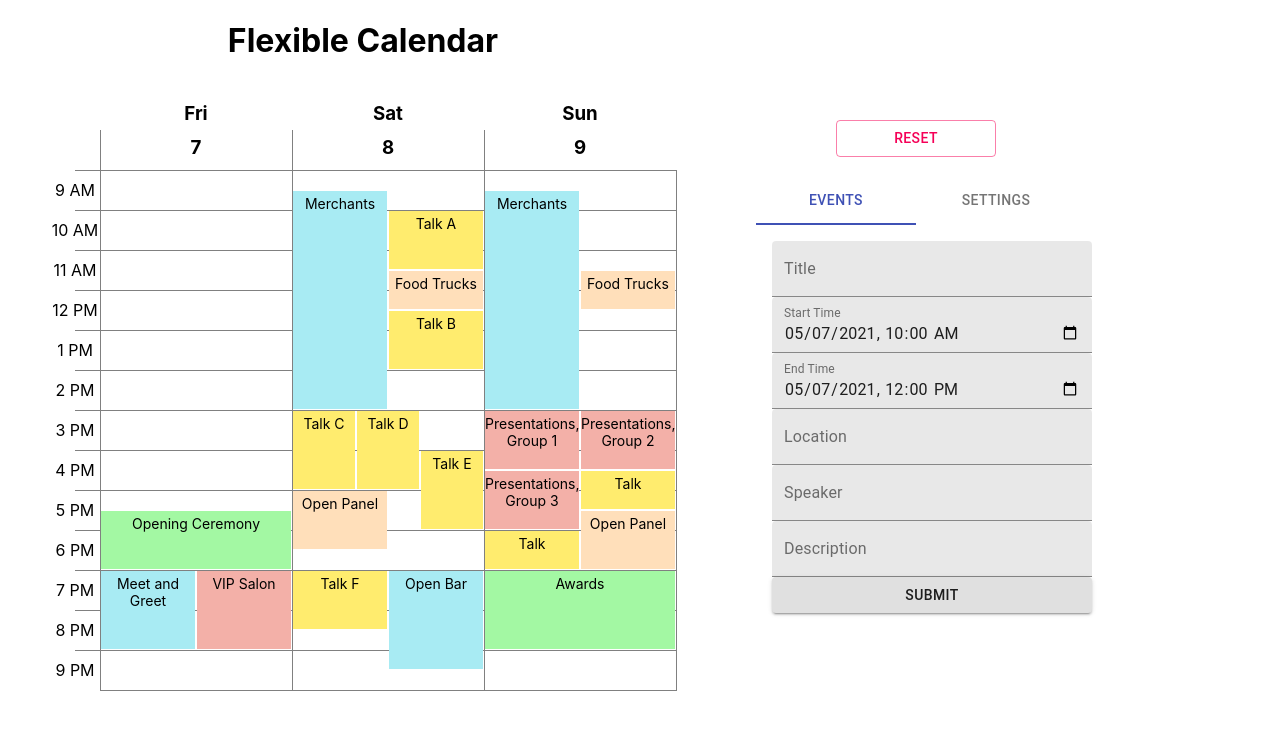
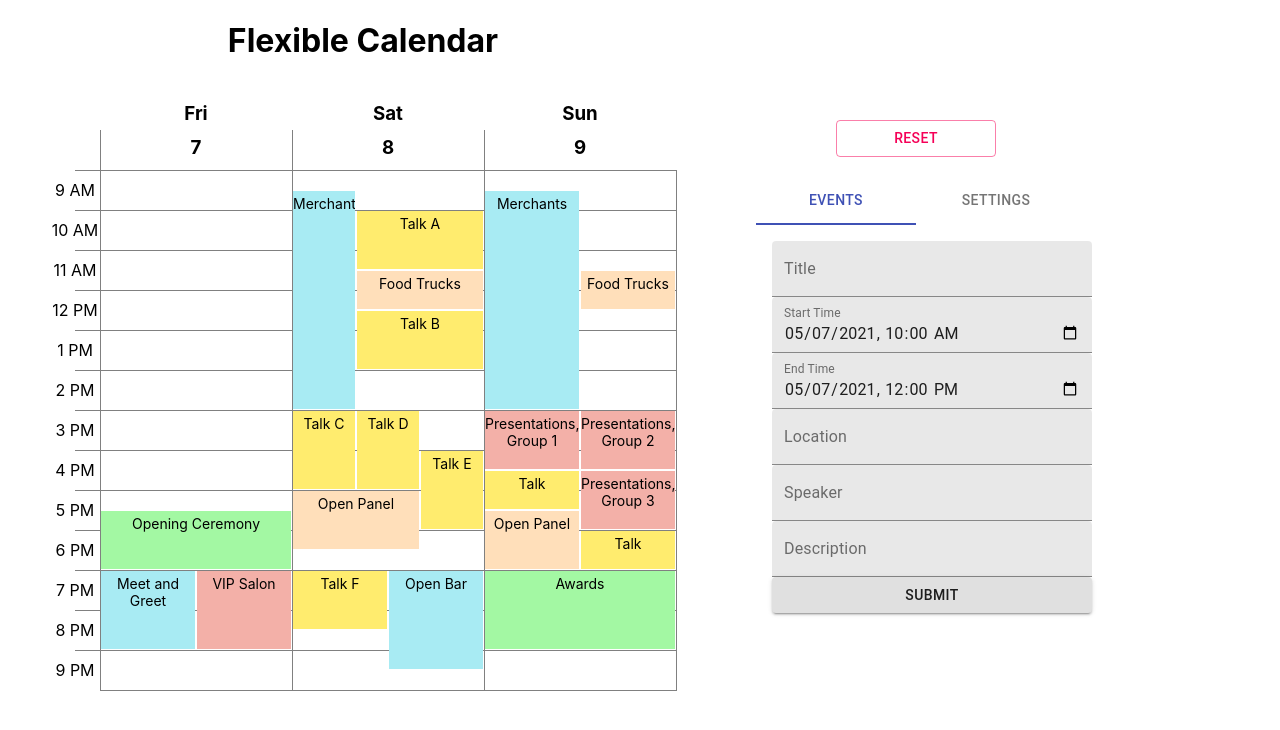
Before and after one commit to EmilyLow/event-scheduler-browser, a React (Create React App) app: page / in a window 1280 px wide. Shown: the top 730 px of the page. Built offline with nearby package versions, Linux system fonts and the light colour scheme.

Commit message:
Updated organization algorithm

```diff
--- a/src/App.js
+++ b/src/App.js
@@ -13,6 +13,7 @@ import Button from '@material-ui/core/Button';
 
 import presetEvents from "./presetEvents";
 import presetSettings from "./presetSettings";
+import organizeEvents from "./organization";
 
 import { StylesProvider } from '@material-ui/core/styles';
 
@@ -163,7 +164,9 @@ const getEvents = () => {
     let appEvents = convertToDate(JSON.parse(localStorage.events));
 
     let onDay = getEventsOnDay(appEvents, formNewEvent.start_time);
-    let organized = organizeEvents(onDay);
+
+    let dayNum = dateDiff(settings.startDate, newEvent.start_time);
+    let organized = organizeEvents(onDay, dayNum);
 
     localStorage.events = JSON.stringify(organized);
 
@@ -228,7 +231,8 @@ const getEvents = () => {
       currentDate.setDate(startDate.getDate() + i);
 
       let eventSubset = getEventsOnDay(unorganizedList, currentDate);
-      let organizedSubset = organizeEvents(eventSubset);
+
+      let organizedSubset = organizeEvents(eventSubset, i);
 
       allEvents = [...allEvents, ...organizedSubset];
     }
@@ -291,7 +295,8 @@ const getEvents = () => {
 
     let remainingOnDay = getEventsOnDay(formRemainingEvents, deletedEvent.start_time);
 
-    let organized = organizeEvents(remainingOnDay);
+    let dayNum = dateDiff(settings.startDate, deletedEvent.start_time);
+    let organized = organizeEvents(remainingOnDay, dayNum);
 
     for(let i = 0; i < organized.length; i++) {
       for(let j = 0; j < formRemainingEvents.length; j++) {
@@ -339,145 +344,9 @@ const convertToDate = (rawEvents) => {
   return postEvents;
 }
 
-  //TODO: Replace with new algorithm
-  //Note, assumes all events are on a single day
-  function organizeEvents(rawEvents) {
-
-    if(rawEvents.length === 0) {
-      return [];
-    }
 
 
 
-    let dayNum = dateDiff(settings.startDate, rawEvents[0].start_time);
-
-    let colOffset = 2;
-
-    let baseColumn = dayNum * 12 + colOffset;
-
-    let cleanEvents = [];
-    rawEvents.forEach(event => {
-        let newEvent = {...event, start_col: 0, span: 0};
-        cleanEvents.push(newEvent);
-
-    });
-
-    let addedEvents = [];
-
-    for(let i = 0; i < cleanEvents.length; i++) {
-
-        let intIndex = [];
-        for(let j = 0; j < addedEvents.length; j++) {
-            if(checkTimeInt(cleanEvents[i], addedEvents[j])) {
-                intIndex.push(j);
-            }
-        }
-
-
-
-        //Length of intIndex is the number of intersections
-        if(intIndex.length === 0) {
-            cleanEvents[i].span = 12;
-            cleanEvents[i].start_col = baseColumn;
-            addedEvents.push(cleanEvents[i]);
-        } else {
-            let defaultSpan;
-            if(intIndex.length < 4) {
-              defaultSpan = 12/(intIndex.length +1);
-            } else if (intIndex.length < 6) {
-              defaultSpan = 2;
-            } else if (intIndex.length < 12) {
-              defaultSpan = 1;
-            } else {
-              defaultSpan = 0;
-              console.log("Error: No more than twelve events can intersect.");
-            }
-
-
-             //Add new event to addedEvents, and add it's index to the list of intersections
-             //Once the current event is added, it is now one of the intersecting events
-             addedEvents.push(cleanEvents[i]);
-             intIndex.push(addedEvents.length-1)
-
-
-             let slots = new Array(intIndex.length).fill(0);
-
-             for(let j = 0; j < intIndex.length ; j++) {
-
-
-                let addedIndex = intIndex[j];
-                //Current intersecting event that is being placed
-                let intEvent = addedEvents[addedIndex];
-
-
-                //Makes the span smaller, but not larger
-                if(!(intEvent.span > 0 && intEvent.span < defaultSpan)) {
-                    intEvent.span = defaultSpan;
-                }
-
-
-              for(let x = 0; x < slots.length; x++) {
-                  if(slots[x] === 0) {
-
-                      let blocked = false;
-
-                      let origCol = intEvent.start_col;
-                      intEvent.start_col = baseColumn + x * defaultSpan;
-
-                      for(let y = 0; y < addedIndex; y++) {
-                        if(checkPhysicalInt(addedEvents[y], intEvent)) {
-                           blocked = true;
-                        }
-                    }
-
-                    if (!blocked) {
-                        //Set slot to full
-                        slots[x] = 1;
-
-                        break;
-
-                    } else if (x === slots.length -1) {
-                        console.log("Error, found no open slot");
-
-                        intEvent.start_col = origCol;
-                    } else {
-                        intEvent.start_col = origCol;
-                    }
-
-                  }
-              }
-            }
-
-        }
-    }
-    return addedEvents;
-  }
-
-  //This checks for an intersection in grid placement.
-  function checkPhysicalInt(event1, event2) {
-
-    //Error check
-    if(event1.start_col === 0 || event2.start_col === 0 || event1.span === 0 || event2.span === 0) {
-        console.log("Error! Undefined physical placement");
-    }
-
-    if(checkTimeInt(event1, event2) === false) {
-        return false;
-    } else {
-        //Subtracted by 0.1 so shared boundaries don't count as intersection.
-        let end_col1 = event1.start_col + event1.span - 0.1;
-        let end_col2 = event2.start_col + event2.span - 0.1;
-
-        let maxStart = max(event1.start_col, event2.start_col);
-        let minEnd = min(end_col1, end_col2);
-
-        if(maxStart <= minEnd) {
-            return true;
-        } else {
-            return false;
-        }
-    }
-  }
 
   //This checks for an intersection in time, aka vertical overlap
   function checkTimeInt(event1, event2) {
--- /dev/null
+++ b/src/organization.js
@@ -0,0 +1,237 @@
+
+
+
+/*
+    Note: This function organizes events on a single day, and assumes inputs are on same day.
+*/
+function organizeEvents(rawEvents, dayNum) {
+
+
+    if(rawEvents.length === 0) {
+        return [];
+      }
+
+  //This removes the events previous placement
+    let cleanEvents = [];
+    rawEvents.forEach(event => {
+        let newEvent = {...event, start_col: 0, span: 0};
+        cleanEvents.push(newEvent);
+
+    });
+
+    let columns = [];
+
+    let lastEventEnd = null;
+
+
+    //Sorts events, by start time and then by end time
+    let sortedEvents = cleanEvents.sort((event1, event2) => {
+        return new Date(event1.start_time) - new Date (event2.start_time) || new Date(event1.end_time) - new Date(event2.end_time)
+    });
+
+
+
+    for(let i = 0; i < sortedEvents.length; i++) {
+
+        let currentEvent = sortedEvents[i];
+
+        //Checks to see if current event overlaps with previous group of intersecting events.
+        //If not, it finalizes positions of previous group and starts new group.
+        if(lastEventEnd !== null && new Date (currentEvent.start_time) > lastEventEnd) {
+
+            //Finalizes the positions of the previous group
+            packEvents(columns, dayNum);
+
+            //Clears columns for next event set
+            columns = [];
+            lastEventEnd = null;
+
+        }
+
+
+        let eventPlaced = false;
+
+
+
+        for (let i = 0; i < columns.length; i++) {
+
+            let last = columns[i][columns[i].length - 1];
+
+
+            if(last !== undefined && !checkTimeInt(last, currentEvent)) {
+
+
+                currentEvent.span = 1;
+                currentEvent.start_col = i;
+
+                columns[i].push(currentEvent);
+                eventPlaced = true;
+
+
+                break;
+            }
+        }
+
+        if(!eventPlaced) {
+
+
+            currentEvent.span = 1;
+
+
+            currentEvent.start_col = columns.length;
+
+            columns.push([currentEvent]);
+        }
+
+        if(lastEventEnd === null || new Date(currentEvent.end_time) > lastEventEnd ) {
+            lastEventEnd = new Date(currentEvent.end_time);
+        }
+
+
+    }
+
+    if (columns.length > 0) {
+
+        packEvents(columns, dayNum);
+
+    }
+
+
+    return sortedEvents;
+
+}
+
+function packEvents(columns, dayNum) {
+
+    let numColumns = columns.length;
+
+
+    //Iterates through each column
+    for (let i = 0; i < numColumns; i++) {
+        //Iterates through each event in the column
+        for(let j = 0; j < columns[i].length; j++) {
+
+            let colAdjust = 2 + dayNum*12;
+            let currentEvent = columns[i][j];
+
+            if(numColumns <= 4) {
+
+                 let colSpan = expandEvent(currentEvent, i, columns);
+
+
+                currentEvent.start_col = (i/numColumns) * 12 + colAdjust;
+                currentEvent.span = (colSpan/numColumns) * 12;
+            }
+            else if(numColumns > 4 && numColumns <= 6) {
+                currentEvent.span = 2;
+                currentEvent.start_col = 2 * i + colAdjust;
+            } else if (numColumns > 6 && numColumns < 13) {
+                currentEvent.span = 1;
+                currentEvent.start_col = 1 * i + colAdjust;
+            } else {
+                console.log("ERROR: No more than 12 overlapping events");
+            }
+
+
+
+        }
+    };
+}
+
+
+
+function expandEvent(event, iColumn, columns) {
+    let colSpan = 1;
+
+
+
+
+    for (let i = iColumn + 1; i < columns.length; i++) {
+        for(let j = 0; j < columns[i].length; j++) {
+
+            let comEvent = columns[i][j];
+
+            if(checkPhysicalInt(event, comEvent)) {
+
+                return colSpan;
+            }
+
+        }
+
+        colSpan++;
+        event.span = colSpan;
+
+    }
+
+
+    return colSpan;
+
+}
+
+function checkTimeInt(event1, event2) {
+    let maxStart = max(event1.start_time, event2.start_time);
+
+   let end1Copy = new Date(event1.end_time);
+   let end2Copy = new Date(event2.end_time);
+
+    //The calculations bump the end time back by one minute, to prevent a reported intersection when things start and end in same hour
+    let altEnd1 = new Date(end1Copy.setMinutes(end1Copy.getMinutes() -1));
+    let altEnd2 = new Date(end2Copy.setMinutes(end2Copy.getMinutes() -1));
+
+    let minEnd = min(altEnd1, altEnd2);
+
+
+
+    if(maxStart <= minEnd) {
+        return true;
+    } else {
+        return false;
+    }
+}
+
+
+function checkPhysicalInt(event1, event2) {
+
+
+    if(event1.span === 0 || event2.span === 0) {
+        console.log("Error! Undefined physical placement when checking intersection");
+    }
+
+    if(checkTimeInt(event1, event2) === false) {
+        return false;
+    } else {
+
+
+                let end_col1 = event1.start_col + event1.span;
+                let end_col2 = event2.start_col + event2.span;
+
+                let maxStart = max(event1.start_col, event2.start_col);
+                let minEnd = min(end_col1, end_col2);
+
+                if(maxStart <= minEnd) {
+                    return true;
+                } else {
+                    return false;
+                }
+    }
+
+
+  }
+
+  function max(value1, value2) {
+    if(value1 > value2) {
+        return value1;
+    } else {
+        return value2;
+    }
+  }
+
+  function min(value1, value2) {
+    if(value1 < value2) {
+        return value1;
+    } else {
+        return value2;
+    }
+  }
+
+export default organizeEvents;
```
